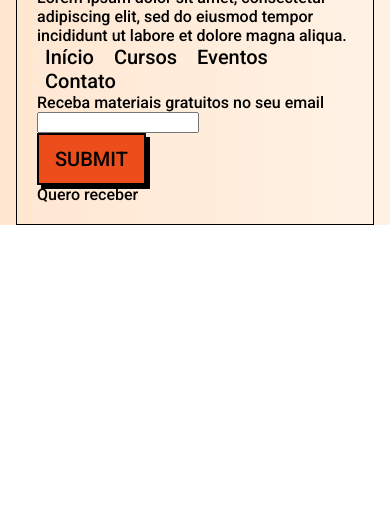
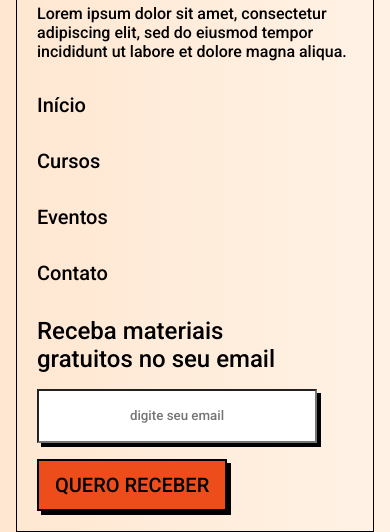
Before and after one commit to danielRaoli/Jazz-School, a plain HTML site: page index.html in a window 390 px wide. Shown: the part 2896-3428 px from the top of the page. Before the commit the page ends 3121 px from the top, so only its background shows below. Drawn offline with Linux system fonts and the light colour scheme.

Commit message:
ending footer and final mobile version

```diff
--- a/Css/index.css
+++ b/Css/index.css
@@ -35,7 +35,7 @@ header nav{
     grid-template-columns: 1fr 1fr;
 }
 
-nav a{
+header nav a{
     color: var(--collor-black);
     font-size: 1.25rem;
     padding: .5rem;
@@ -55,6 +55,34 @@ header nav a:nth-child(odd){
 .main-title.-primary{
     color: var(--collor-primary);
 }
+
+footer nav{
+    display: flex;
+    flex-direction: column;
+    padding-left: 0;
+}
+
+footer nav a{
+    color: var(--collor-black);
+    font-size: 1.25rem;
+    padding-bottom: 2rem;
+}
+
+footer form label{
+    text-align: start;
+    font-size: 24px;
+    color: var(--collor-black);
+    font-weight: 500;
+}
+
+footer .box-email{
+    text-align: center;
+    width: 272px;
+    height: 48px;
+    box-shadow: 4px 4px 0 black;
+}
+
+
 
 .mt-1 {
     margin-top: 1rem;
--- a/index.html
+++ b/index.html
@@ -74,8 +74,8 @@
             <a class="main-button" href="#">Conhecer cursos</a>
         </section>
         <footer>
-            <img src="Assets/images/logo.svg" alt="">
-            <p>Lorem ipsum dolor sit amet, consectetur adipiscing elit,
+            <img class="mb-1" src="Assets/images/logo.svg" alt="">
+            <p class="mb-2">Lorem ipsum dolor sit amet, consectetur adipiscing elit,
             sed do eiusmod tempor incididunt ut labore et dolore magna aliqua.</p>
             <nav>
                 <a href="#"> Início</a>
@@ -84,9 +84,9 @@
                 <a href="">Contato</a>
             </nav>
             <form>
-                <label for="email" >Receba materiais gratuitos no seu email</label >
-                <input id="email" type="email">
-                <input class="main-button" placeholder="digite seu email" type="submit" >Quero receber</input >
+                <label for="email" >Receba materiais<br> gratuitos no seu email</label >
+                <input placeholder="digite seu email"  class="box-email mt-1 mb-1" id="email" type="email">
+                <input class="main-button" type="submit" value="Quero receber" ></input >
             </form>
         </footer>
 
```
